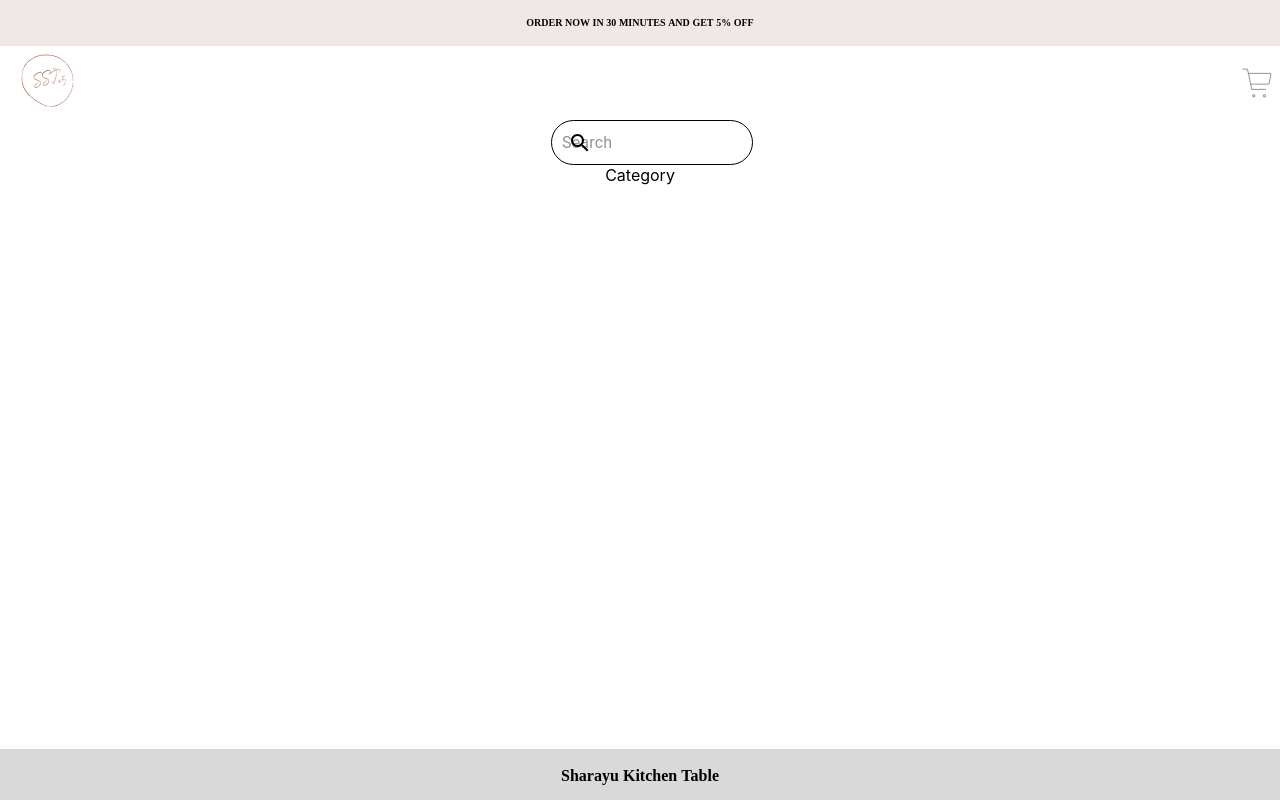
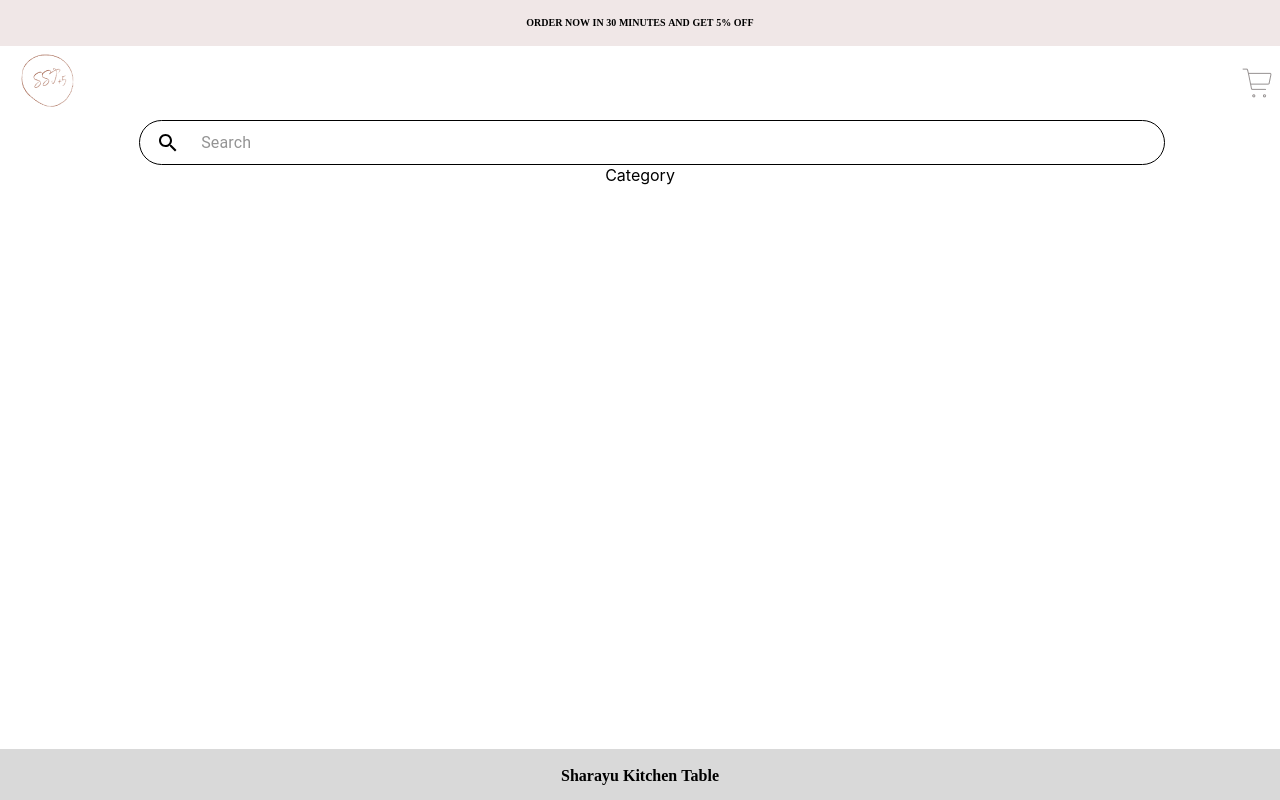
Before and after one commit to siddhishah109/Sharayu-demo, a React (Create React App) app: page / in a window 1280 px wide. Built offline with nearby package versions, Linux system fonts and the light colour scheme; a web font is replaced by a local one.

Commit message:
update css of search bar

```diff
--- a/src/Components/Searchbar.js
+++ b/src/Components/Searchbar.js
@@ -46,11 +46,12 @@ const Search = styled('div')(({ theme }) => ({
 
 const Searchbar = () => {
   return (
-    <div className='search-menu'><Search>
-    <SearchIconWrapper>
+    <div className='search-menu'><Search className='search'>
+    <SearchIconWrapper className='search-wrapper'>
       <SearchIcon />
     </SearchIconWrapper>
     <StyledInputBase
+    className='search-input'
       placeholder="Search"
       inputProps={{ 'aria-label': 'search' }}
     />
--- a/src/index.css
+++ b/src/index.css
@@ -214,21 +214,22 @@ code {
   padding: 8px;
 
 }
-
-/* .css-96uuyl {
-  position: relative;
-  border-radius: 25px !important;
-  border: 1px solid #CCCCE0 !important;
-  background-color: rgba(255, 255, 255, 0.15);
- margin-right: 0px !important; ;
-  width: 80vw !important;
-} */
-
 .search-menu{
   display: flex;
   justify-content: center;
 }
+.search{
+  width: 80%!important;
+}
+.search-input{
+  width: 70% !important;
+}
+@media only screen and (min-width: 1024px) {
 
+  .search-input{
+    width: 90% !important;
+  }
+}
 .foot{
   background: #D9D9D9;
   padding-top: 15px;
```
